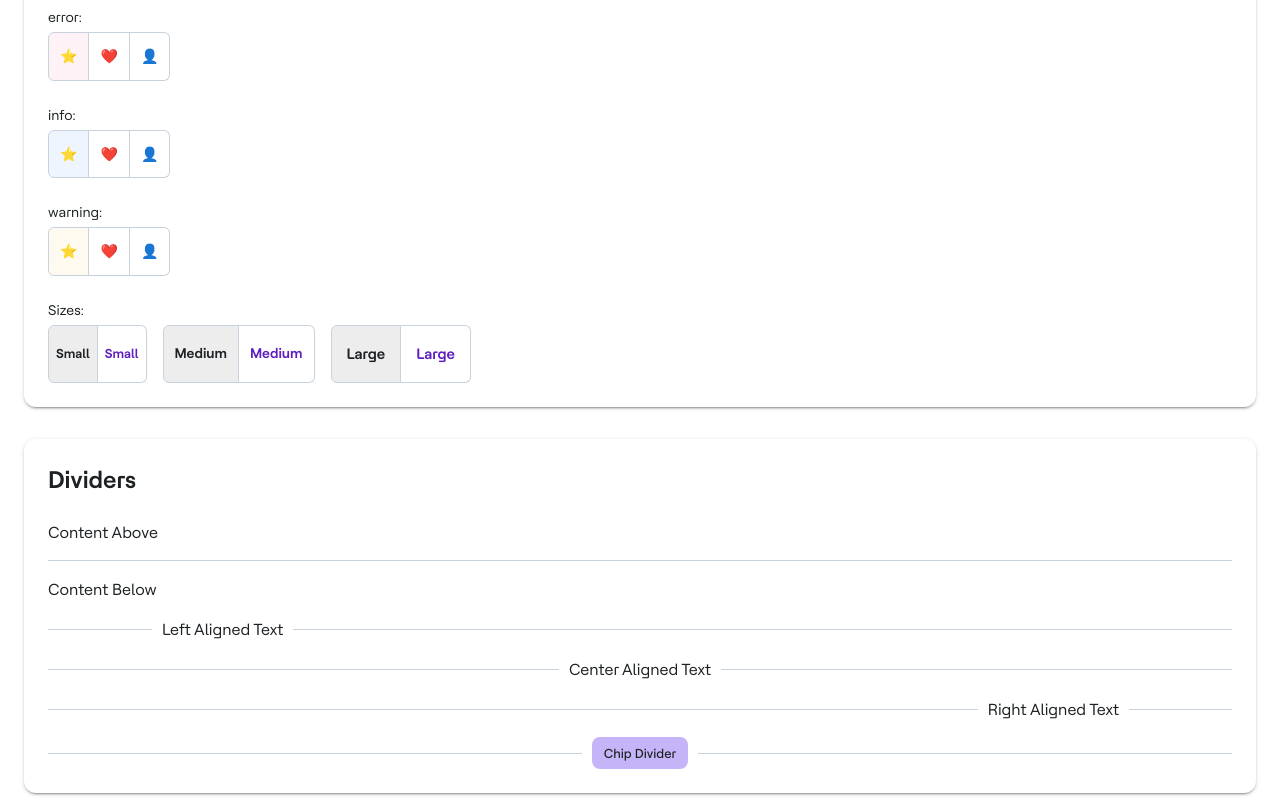
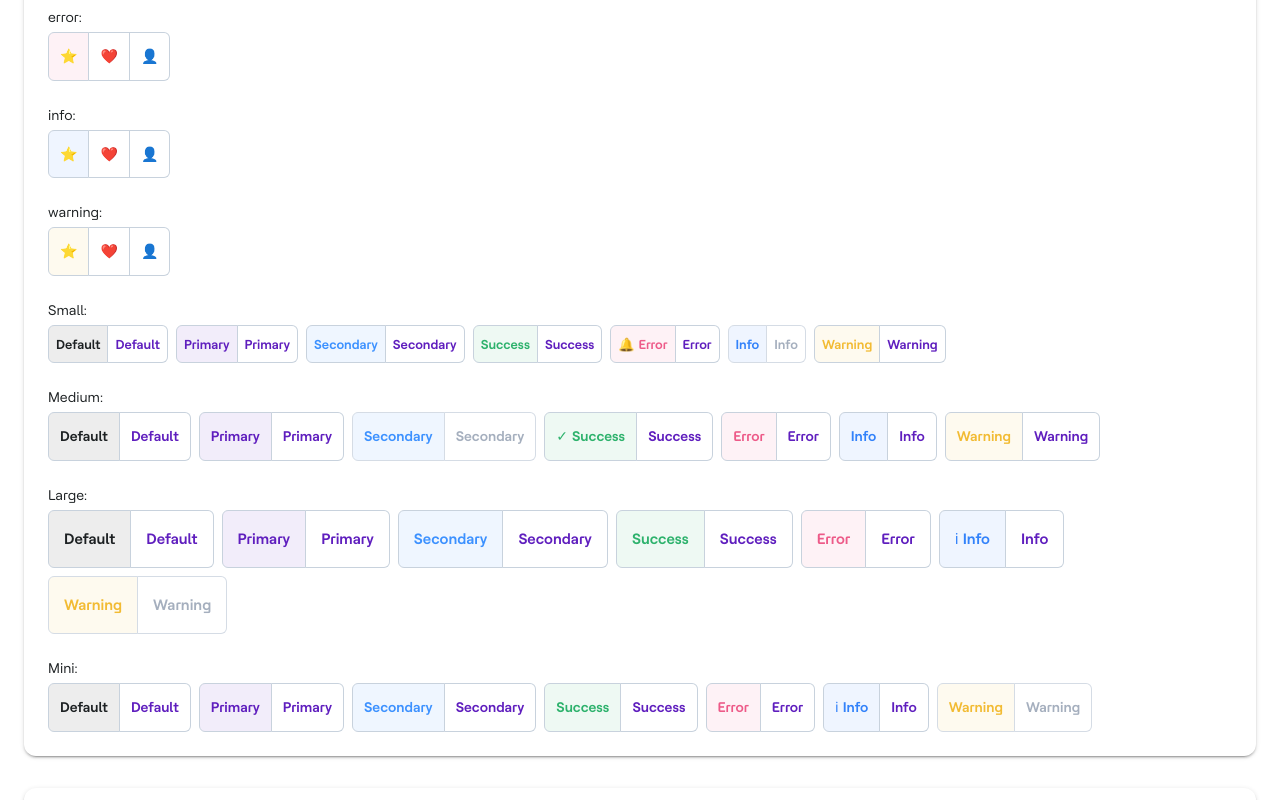
Before and after one commit to formdenes/ui-theme-test, a React (Vite) app: page / in a window 1280 px wide. Shown: the part 5970-6770 px from the top of the page. Built offline with nearby package versions, Linux system fonts and the light colour scheme.

Commit message:
Changed toggle button variants

```diff
--- a/src/components/all-components.tsx
+++ b/src/components/all-components.tsx
@@ -850,25 +850,79 @@ export default function AllMaterialUIComponents() {
               </ToggleButtonGroup>
             </Box>
           ))}
-          <Box>
-            <Typography variant="body2" gutterBottom>
-              Sizes:
-            </Typography>
-            <Stack direction="row" spacing={2}>
-              <ToggleButtonGroup size="small" value="left" exclusive>
-                <ToggleButton value="left">Small</ToggleButton>
-                <ToggleButton value="right">Small</ToggleButton>
-              </ToggleButtonGroup>
-              <ToggleButtonGroup size="medium" value="left" exclusive>
-                <ToggleButton value="left">Medium</ToggleButton>
-                <ToggleButton value="right">Medium</ToggleButton>
-              </ToggleButtonGroup>
-              <ToggleButtonGroup size="large" value="left" exclusive>
-                <ToggleButton value="left">Large</ToggleButton>
-                <ToggleButton value="right">Large</ToggleButton>
-              </ToggleButtonGroup>
-            </Stack>
-          </Box>
+
+          {/* Size Variants with All Colors */}
+          {[
+            {
+              size: "small",
+              disabledColor: "info",
+              iconColor: "error",
+              icon: "🔔",
+            },
+            {
+              size: "medium",
+              disabledColor: "secondary",
+              iconColor: "success",
+              icon: "✓",
+            },
+            {
+              size: "large",
+              disabledColor: "warning",
+              iconColor: "info",
+              icon: "ℹ",
+            },
+            {
+              size: "mini",
+              disabledColor: "warning",
+              iconColor: "info",
+              icon: "ℹ",
+            },
+          ].map(({ size, disabledColor, iconColor, icon }) => (
+            <Box key={size}>
+              <Typography
+                variant="body2"
+                gutterBottom
+                sx={{ textTransform: "capitalize" }}
+              >
+                {size}:
+              </Typography>
+              <Stack direction="row" spacing={1} flexWrap="wrap" useFlexGap>
+                {/* Default color (no color prop) */}
+                <ToggleButtonGroup
+                  size={size as any}
+                  value={toggleValue}
+                  onChange={(_, newValue) => setToggleValue(newValue)}
+                  exclusive
+                >
+                  <ToggleButton value="left">Default</ToggleButton>
+                  <ToggleButton value="right">Default</ToggleButton>
+                </ToggleButtonGroup>
+
+                {/* All color variants */}
+                {colors.map((color) => (
+                  <ToggleButtonGroup
+                    key={color}
+                    size={size as any}
+                    value={toggleValue}
+                    onChange={(_, newValue) => setToggleValue(newValue)}
+                    exclusive
+                    color={color}
+                    disabled={color === disabledColor}
+                  >
+                    <ToggleButton value="left">
+                      {color === iconColor && (
+                        <span style={{ marginRight: "4px" }}>{icon}</span>
+                      )}
+                      {color.charAt(0).toUpperCase() + color.slice(1)}
+                    </ToggleButton>
+                    <ToggleButton value="right">
+                      {color.charAt(0).toUpperCase() + color.slice(1)}
+                    </ToggleButton>
+                  </ToggleButtonGroup>
+                ))}
+              </Stack>
+            </Box>
+          ))}
         </Stack>
       </Paper>
 
```
